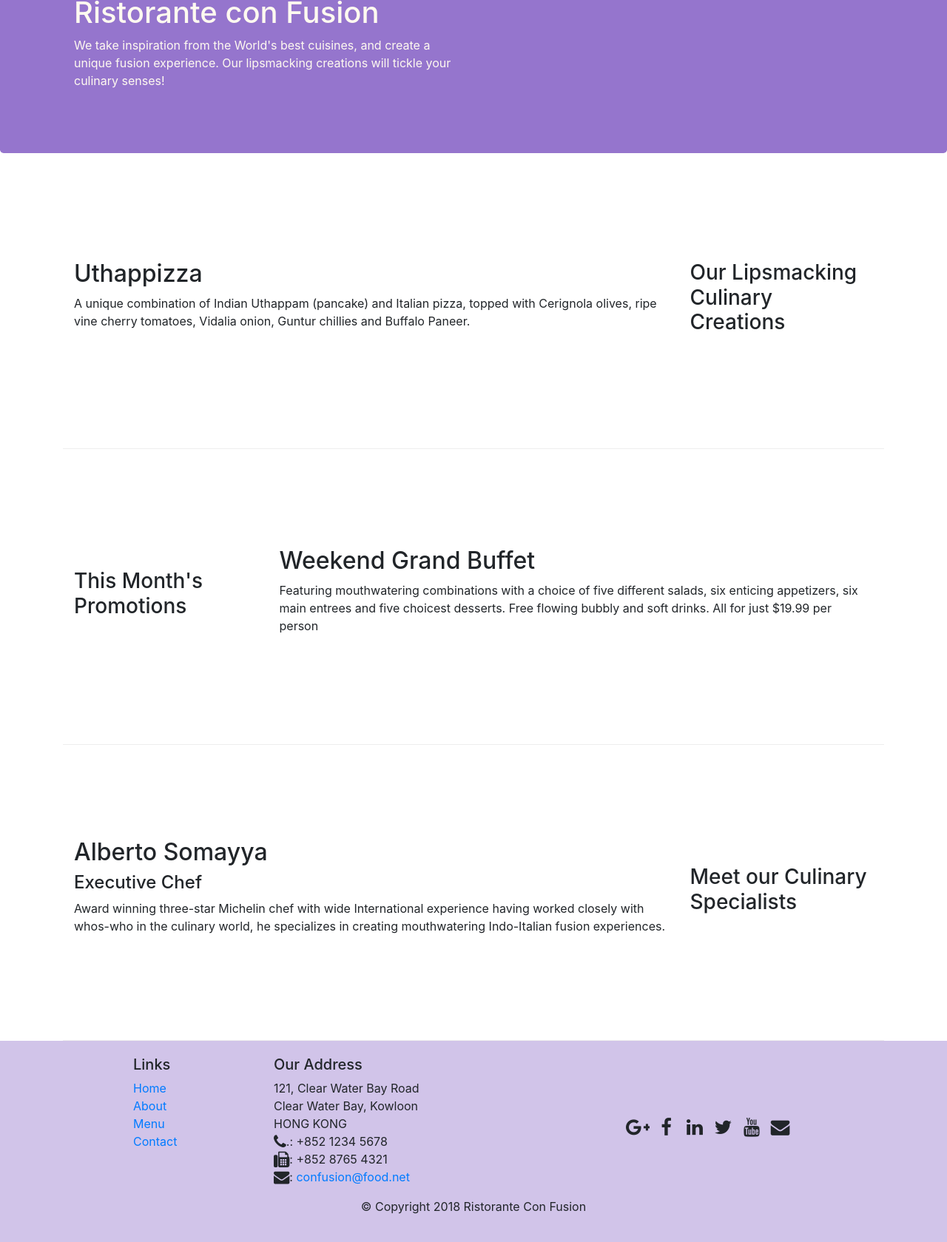
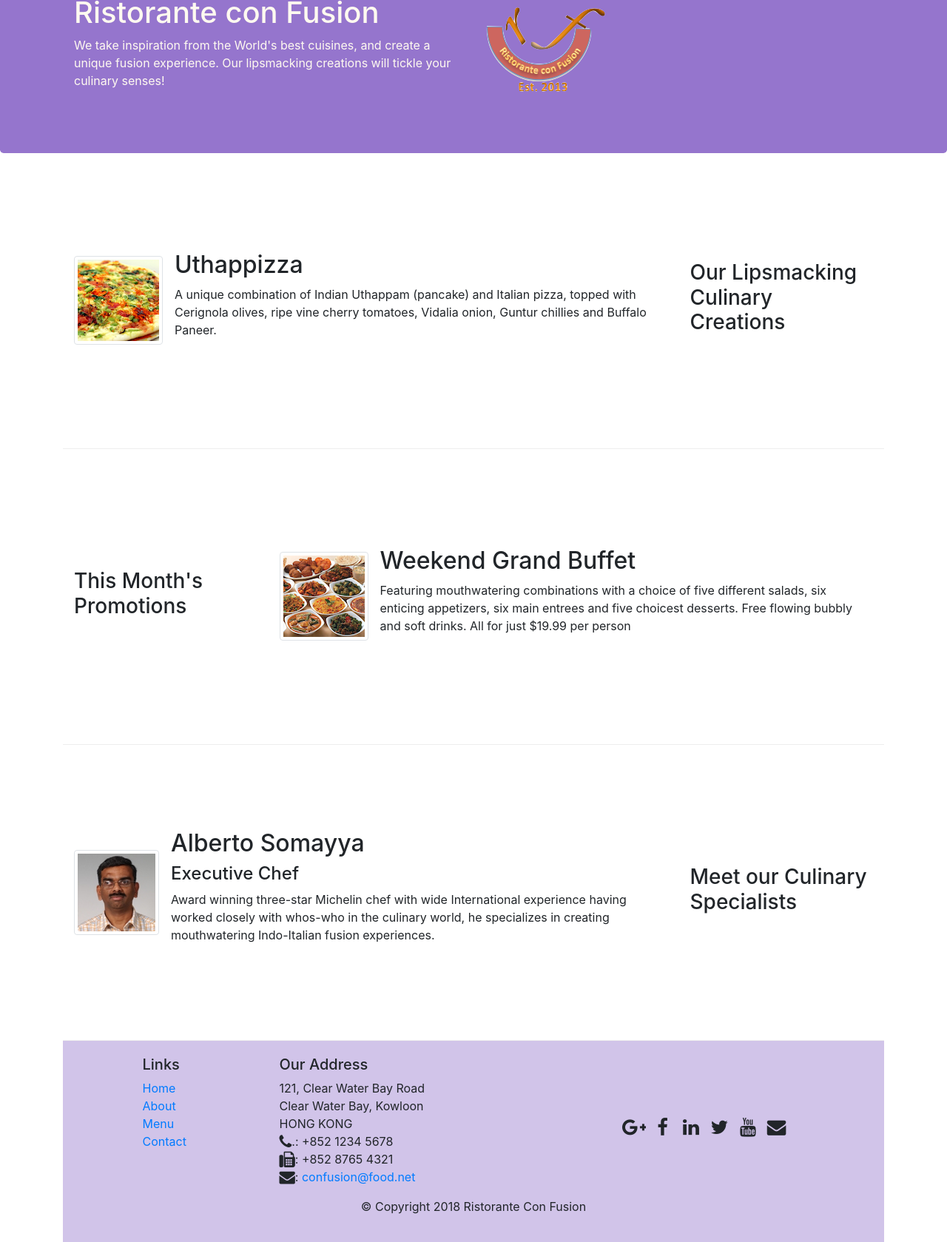
Before and after one commit to hhimanshu1/Bootstrap, a website: page index.html in a window 1280 px wide. Shown: the part 127-1806 px from the top of the page at 74% size. Drawn offline with nearby package versions, Linux system fonts and the light colour scheme.

Commit message:
image and media

```diff
--- a/index.html
+++ b/index.html
@@ -22,7 +22,7 @@
             <span class="navbar-toggler-icon"></span>
 
         </button>
-        <a class="navbar-brand mr-auto" href="#">Ristorante con Fusion</a>
+        <a class="navbar-brand mr-auto" href="#"><img src="img/logo.png" height="30" width="41"></a>
         <div class="collapse navbar-collapse" id="Navbar">
 
         <ul class="navbar-nav mr-auto">
@@ -44,7 +44,8 @@
                     <h1>Ristorante con Fusion</h1>
                     <p>We take inspiration from the World's best cuisines, and create a unique fusion experience. Our lipsmacking creations will tickle your culinary senses!</p>
                 </div>
-                <div class="col-12 col-sm">
+                <div class="col-12 col-sm align-self-center">
+                    <img src="img/logo.png" class="img-fluid">
                 </div>
             </div>
         </div>
@@ -56,9 +57,16 @@
                 <h3>Our Lipsmacking Culinary Creations</h3>
             </div>
             <div class="col col-sm order-sm-first col-md">
-                <h2>Uthappizza</h2>
-                <p>A unique combination of Indian Uthappam (pancake) and Italian pizza, topped with Cerignola olives, ripe vine cherry tomatoes, Vidalia onion, Guntur chillies and Buffalo Paneer.</p>
+                <div class="media">
+                    <img class="d-flex mr-3 img-thumbnail align-self-center" src="img/uthappizza.png" alt="uthappizza">
+                    <div class="media-body">
+                        <h2 class="mt-0">Uthappizza</h2>
+                         <p class="d-none d-sm-block">A unique combination of Indian Uthappam (pancake) and Italian pizza, topped with Cerignola olives, ripe vine cherry tomatoes, Vidalia onion, Guntur chillies and Buffalo Paneer.</p>
                    </div>
+                </div>
+
+            </div>
+
         </div>
 
 
@@ -67,8 +75,14 @@
                 <h3>This Month's Promotions</h3>
             </div>
              <div class="col col-sm col-md">
-                <h2>Weekend Grand Buffet</h2>
-                <p>Featuring mouthwatering combinations with a choice of five different salads, six enticing appetizers, six main entrees and five choicest desserts. Free flowing bubbly and soft drinks. All for just $19.99 per person </p>
+                <div class="media">
+                    <img class="d-flex mr-3 img-thumbnail align-self-center" src="img/buffet.png" alt=" buffet">
+                    <div class="media-body">
+                        <h2 class="mt-0">Weekend Grand Buffet</h2>
+                        <p class="d-none d-sm-block">Featuring mouthwatering combinations with a choice of five different salads, six enticing appetizers, six main entrees and five choicest desserts. Free flowing bubbly and soft drinks. All for just $19.99 per person </p>
+
+                    </div>
+                 </div>
            </div>
         </div>
 
@@ -77,9 +91,13 @@
                 <h3>Meet our Culinary Specialists</h3>
             </div>
               <div class="col col-sm order-sm-first col-md">
-                <h2>Alberto Somayya</h2>
+                <div class="media">
+                    <img class="d-flex mr-3 img-thumbnail align-self-center" src="img/alberto.png" alt="alberto">
+                      <div class="media-body">
+                          <h2 classs="mt-0">Alberto Somayya</h2>
                           <h4>Executive Chef</h4>
-                <p>Award winning three-star Michelin chef with wide International experience having worked closely with whos-who in the culinary world, he specializes in creating mouthwatering Indo-Italian fusion experiences. </p>
+                           <p class="d-none d-sm-block">Award winning three-star Michelin chef with wide International experience having worked closely with whos-who in the culinary world, he specializes in creating mouthwatering Indo-Italian fusion experiences. </p>
+                       </div>
                 </div>
              </div>
     </div>
```
Also changed, not shown: aboutus.html (+3 -2 lines), contactus.html (+3 -2 lines), img/alberto.png (added), img/buffet.png (added), img/logo.png (added), img/uthappizza.png (added), 1 other file. Lines whose indentation alone changed are shown as unchanged.
